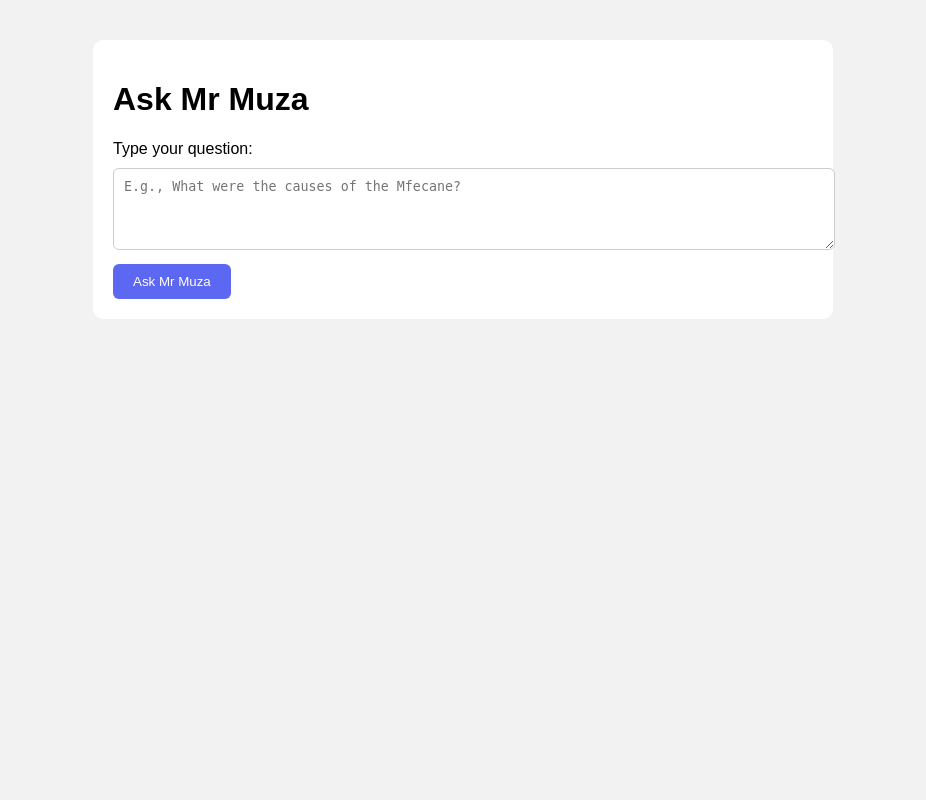
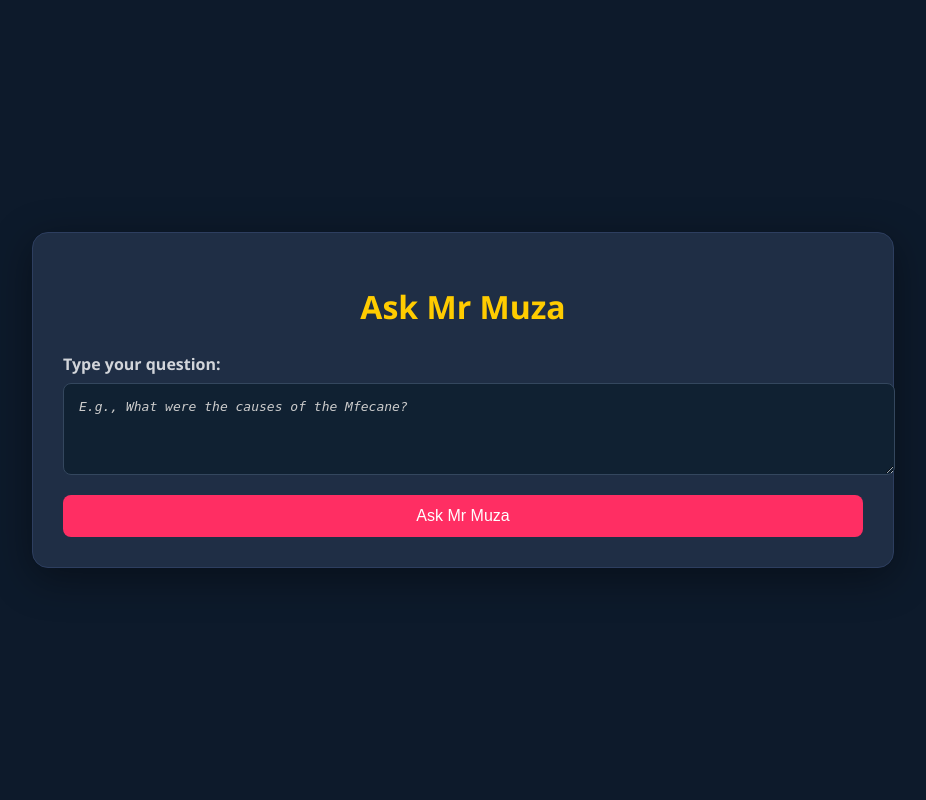
Before and after one commit to greekSchola/MuzaApp, a Flask app: page / in a window 1280 px wide. Shown: the whole page, without its empty margins (177-1103 px from the left). Run offline with Flask 3, Linux system fonts and the light colour scheme.

Commit message:
layout update

````diff
--- a/app.py
+++ b/app.py
@@ -1,7 +1,6 @@
 from flask import Flask, render_template, request
 import google.generativeai as genai
 import os
-
 
 app = Flask(__name__)
 
@@ -16,10 +15,11 @@ chat = model.start_chat()
 @app.route("/", methods=["GET", "POST"])
 def index():
     response_text = ""
+
     if request.method == "POST":
         user_input = request.form["message"]
 
-        # Modified prompt to encourage better formatting
+        # Prompt to encourage structured output
         prompt = f"""
 Please answer the following question clearly and professionally:
 
@@ -34,8 +34,14 @@ Please answer the following question clearly and professionally:
         response = chat.send_message(prompt)
         response_text = response.text
 
+        # Clean up unwanted Markdown blocks
+        if response_text.startswith("```html"):
+            response_text = response_text.replace("```html", "").replace("```", "")
+        elif response_text.startswith("```"):
+            response_text = response_text.replace("```", "")
+
     return render_template("index.html", response=response_text)
 
 if __name__ == "__main__":
-    port = int(os.environ.get("PORT", 5000))  # Use PORT env variable or default 5000
+    port = int(os.environ.get("PORT", 5000))  # Use environment PORT or default to 5000
     app.run(host="0.0.0.0", port=port)
--- a/templates/index.html
+++ b/templates/index.html
@@ -1,26 +1,85 @@
 <!DOCTYPE html>
-<html>
+<html lang="en">
 <head>
+  <meta charset="UTF-8" />
   <title>MuzaBot – O-Level Helper</title>
   <style>
-        body { font-family: Arial, sans-serif; margin: 40px; background: #f2f2f2; }
-        .container { background: white; padding: 20px; border-radius: 10px; max-width: 700px; margin: auto; }
-        textarea, input[type="text"] {
-            width: 100%; padding: 10px; margin-top: 10px;
-            border-radius: 6px; border: 1px solid #ccc;
+    body {
+      margin: 0;
+      font-family: 'Segoe UI', Tahoma, Geneva, Verdana, sans-serif;
+      background: #0d1a2b;
+      color: #ffffff;
+      display: flex;
+      justify-content: center;
+      align-items: center;
+      min-height: 100vh;
     }
+
+    .container {
+      background: #1f2e45;
+      padding: 30px;
+      border-radius: 16px;
+      max-width: 800px;
+      width: 90%;
+      box-shadow: 0 10px 40px rgba(0, 0, 0, 0.4);
+      border: 1px solid #2d3e5f;
+    }
+
+    h1 {
+      text-align: center;
+      color: #ffcc00;
+      margin-bottom: 25px;
+      font-size: 2em;
+    }
+
+    label {
+      font-weight: bold;
+      color: #ffffffcc;
+    }
+
+    textarea {
+      width: 100%;
+      padding: 15px;
+      background: #102132;
+      color: #fff;
+      border: 1px solid #34475e;
+      border-radius: 8px;
+      font-size: 1em;
+      resize: vertical;
+      margin-top: 8px;
+    }
+
     button {
-            margin-top: 10px; padding: 10px 20px;
-            background-color: #5c67f2; color: white;
-            border: none; border-radius: 6px;
+      background-color: #ff2e63;
+      color: #fff;
+      border: none;
+      padding: 12px 25px;
+      border-radius: 8px;
+      font-size: 1em;
+      margin-top: 15px;
       cursor: pointer;
+      transition: background 0.3s ease;
+      width: 100%;
     }
+
+    button:hover {
+      background-color: #e02457;
+    }
+
     .response {
-            margin-top: 20px;
-            padding: 15px;
-            background: #eef;
-            border-left: 5px solid #5c67f2;
-            border-radius: 5px;
+      margin-top: 30px;
+      padding: 20px;
+      background: #0e2238;
+      border-left: 6px solid #ffcc00;
+      border-radius: 10px;
+      color: #f2f2f2;
+      font-size: 1.05em;
+      line-height: 1.6;
+    }
+
+    ::placeholder {
+      color: #cccccc;
+      font-style: italic;
     }
   </style>
 </head>
@@ -28,10 +87,11 @@
   <div class="container">
     <h1>Ask Mr Muza</h1>
     <form method="post">
-            <label>Type your question:</label>
-            <textarea name="message" rows="4" placeholder="E.g., What were the causes of the Mfecane?"></textarea>
+      <label for="message">Type your question:</label>
+      <textarea name="message" id="message" rows="4" placeholder="E.g., What were the causes of the Mfecane?"></textarea>
       <button type="submit">Ask Mr Muza</button>
     </form>
+
     {% if response %}
       <div class="response">
         {{ response|safe }}
````
Lines whose indentation alone changed are shown as unchanged.
